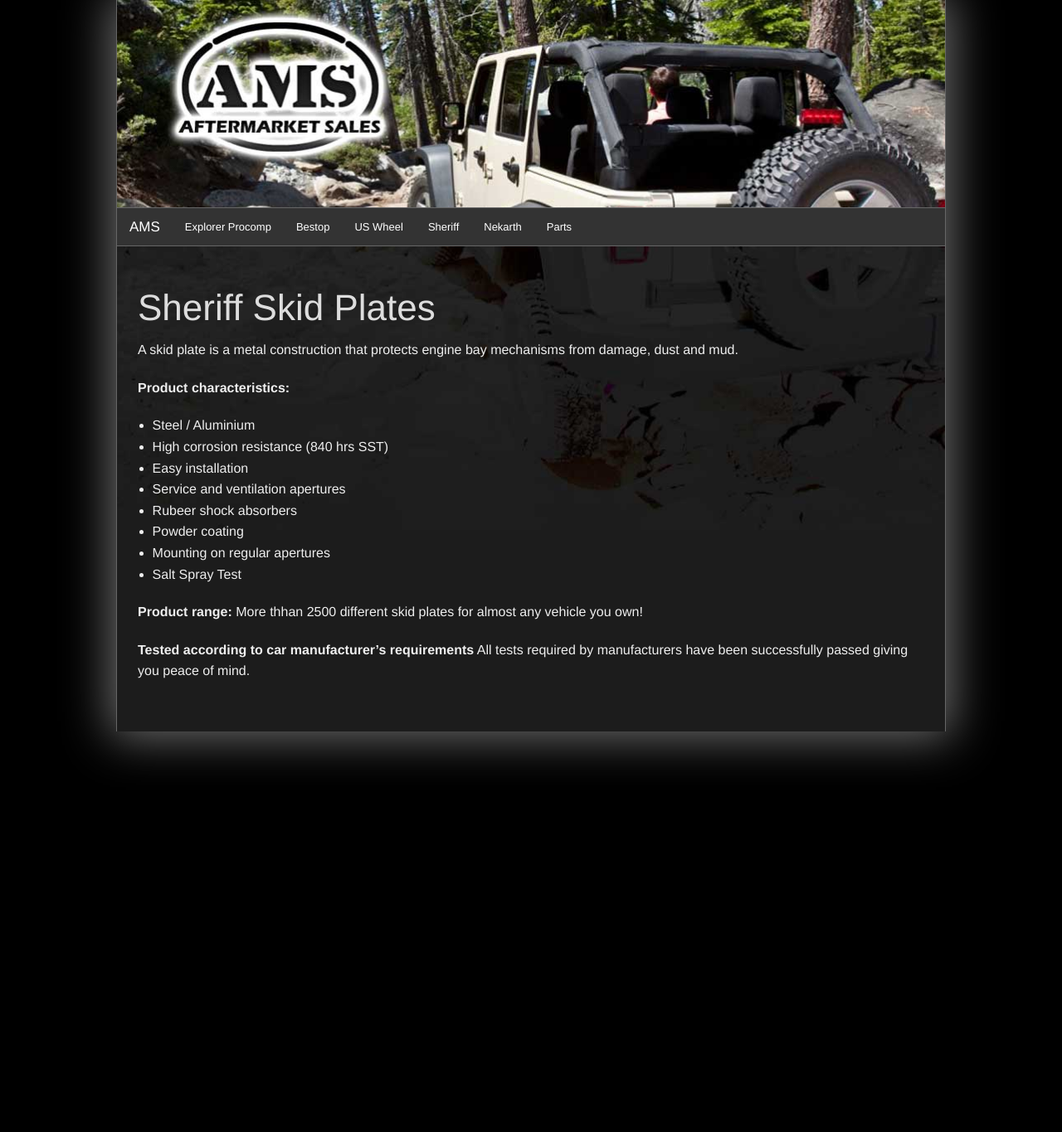
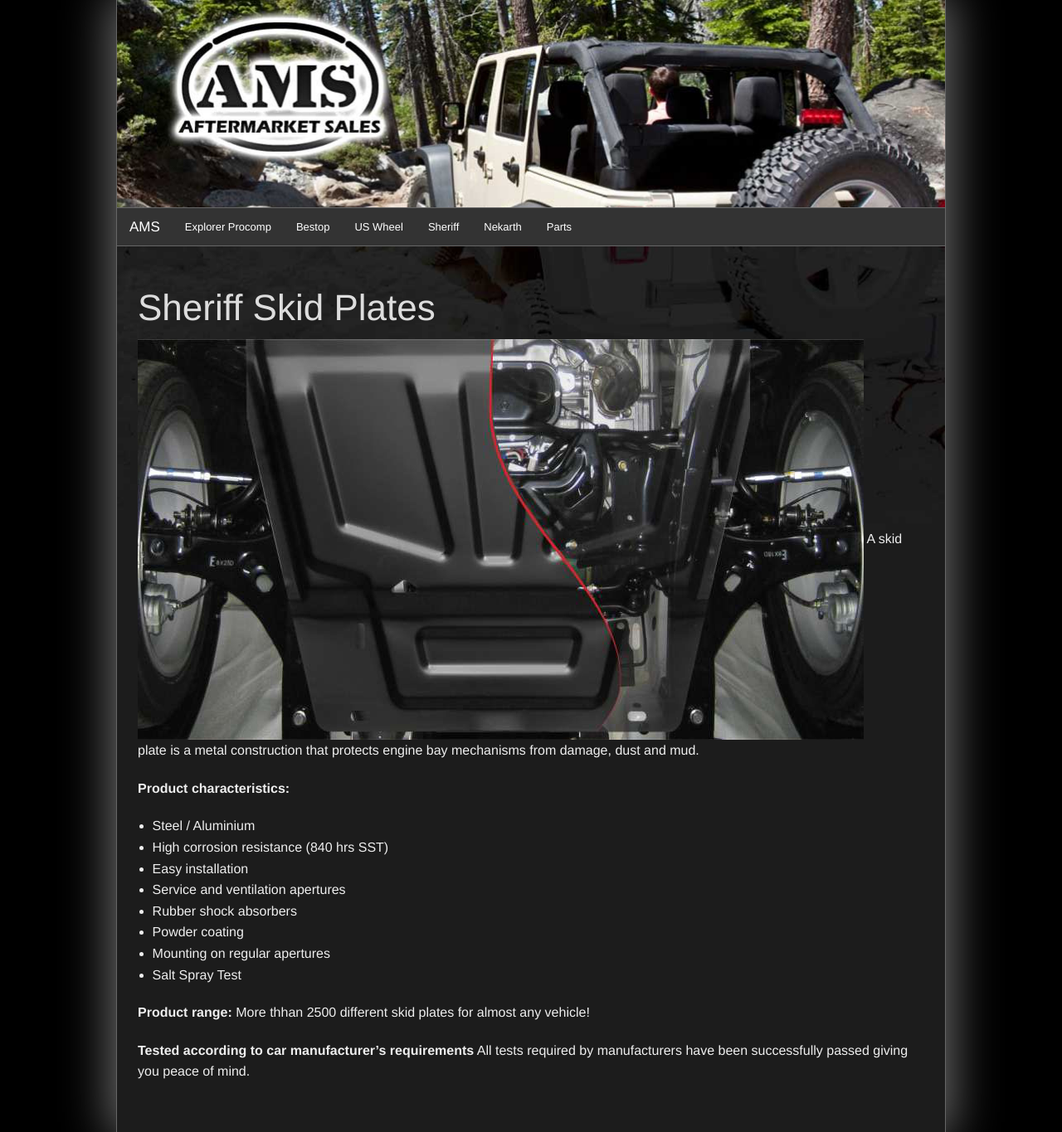
Before and after one commit to MachineTi/AMS, a Jekyll site: the page built from sheriff.md, in a window 1280 px wide. Shown: the whole page at 83% size. Built offline with Jekyll 4.4.1, drawn with Linux system fonts in a browser that asks for light colours.

Commit message:
Updated sheriff.md

```diff
--- a/sheriff.md
+++ b/sheriff.md
@@ -4,7 +4,7 @@
 ---
 
 #Sheriff Skid Plates
-
+![](/images/mainskid.jpg)
 A skid plate is a metal construction that protects engine bay mechanisms from damage, dust and mud.
 
 **Product characteristics:**
@@ -12,13 +12,13 @@
 - High corrosion resistance (840 hrs SST)
 - Easy installation
 - Service and ventilation apertures
-- Rubeer shock absorbers
+- Rubber shock absorbers
 - Powder coating
 - Mounting on regular apertures
 - Salt Spray Test
 
 **Product range:**
-More thhan 2500 different skid plates for almost any vehicle you own!
+More thhan 2500 different skid plates for almost any vehicle!
 
 **Tested according to car manufacturer's requirements**
 All tests required by manufacturers have been successfully passed giving you peace of mind.
```
